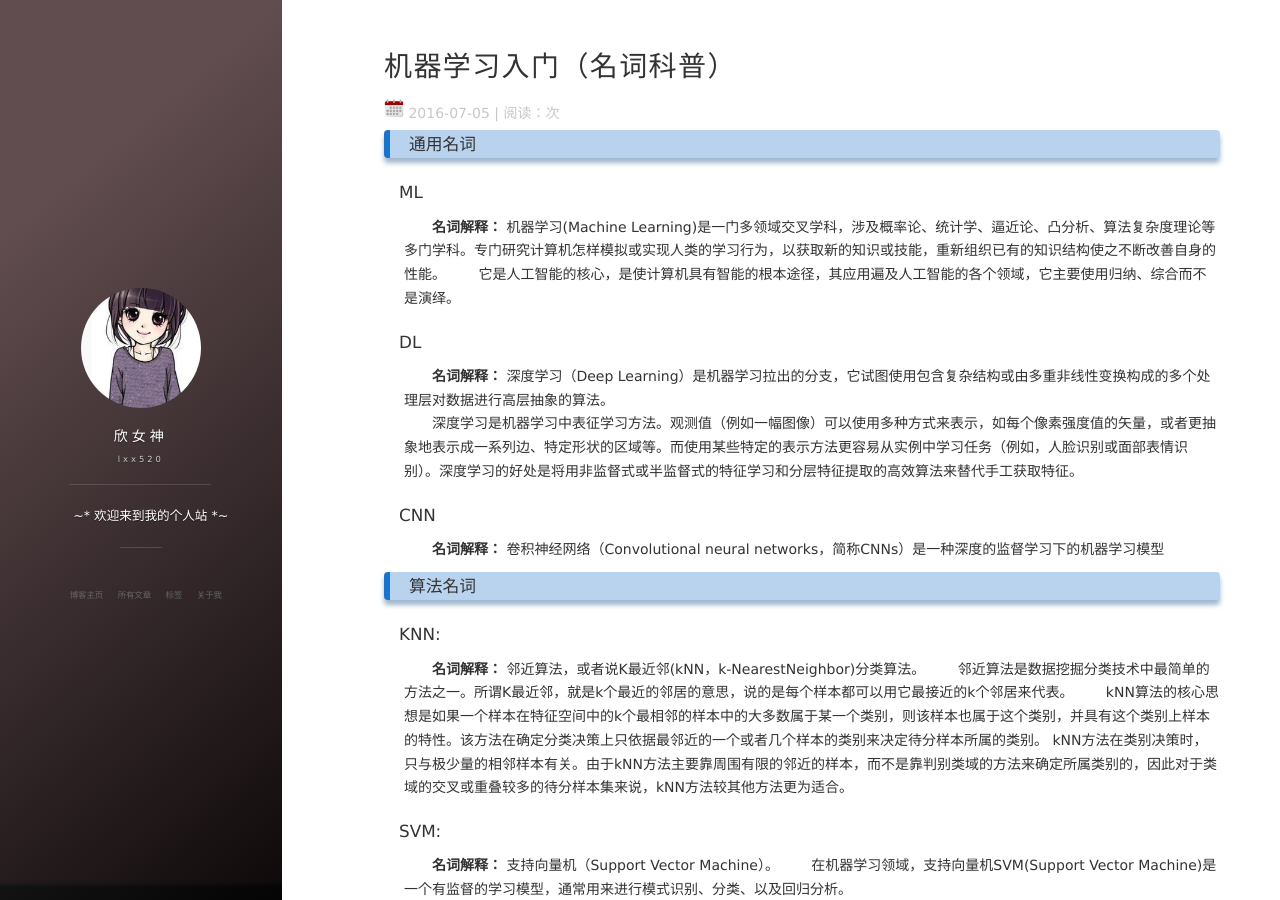
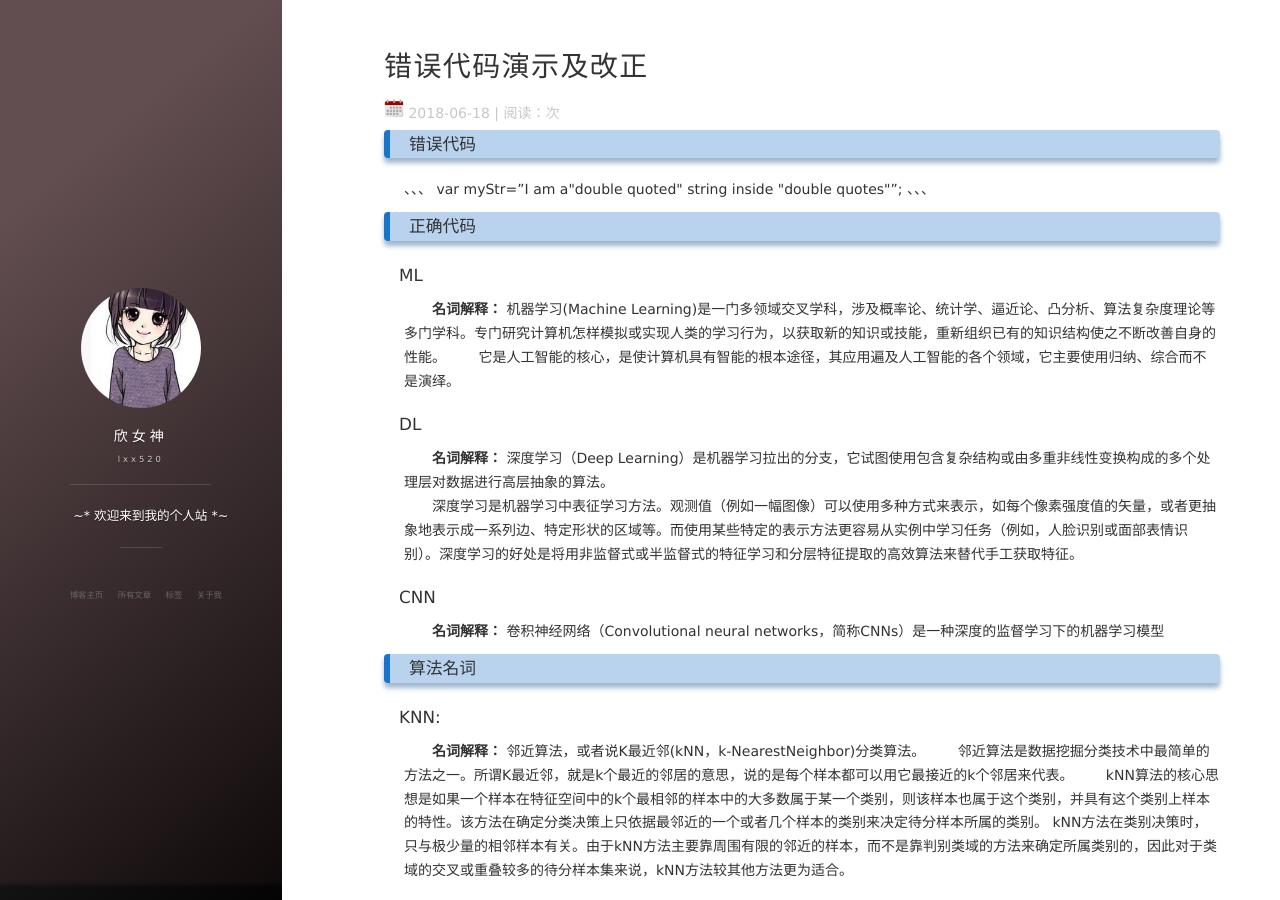
Before and after one commit to lxxxzf/lxxxzf.github.io, a Jekyll site: the page built from 2018-06-14-代码错误演示.md, in a window 1280 px wide and 900 px high. Built offline with Jekyll 4.4.1, drawn with Linux system fonts in a browser that asks for light colours; nearby versions of some CDN libraries; comment, search, counter and statistics services are not loaded.

Commit message:
Update 2018-06-14-代码错误演示.md

```diff
--- a/2018-06-14-代码错误演示.md
+++ b/2018-06-14-代码错误演示.md
@@ -1,14 +1,17 @@
 ---
 layout: post
-title: "机器学习入门（名词科普）"
-date: 2016-07-05
-description: "机器学习入门篇"
-tag: 机器学习
+title: "错误代码演示及改正"
+date: 2018-06-18
+description: "代码篇"
+tag: 代码学习
 
 ---
 
-### 通用名词
-
+### 错误代码
+、、、
+var myStr="I am a\"double quoted\" string inside \"double quotes\"";
+、、、
+### 正确代码
 #### ML
 
 　　**名词解释：** 机器学习(Machine Learning)是一门多领域交叉学科，涉及概率论、统计学、逼近论、凸分析、算法复杂度理论等多门学科。专门研究计算机怎样模拟或实现人类的学习行为，以获取新的知识或技能，重新组织已有的知识结构使之不断改善自身的性能。
```
